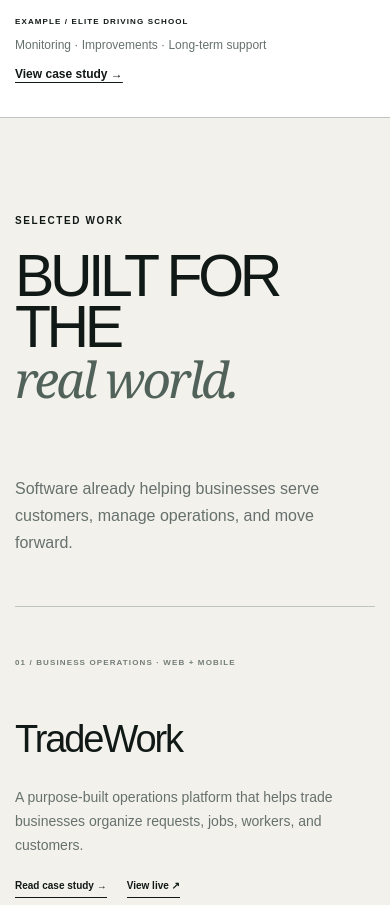
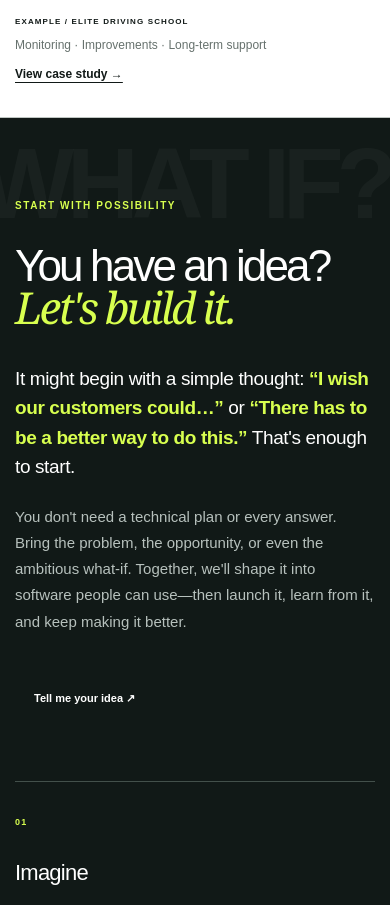
Before and after one commit to cespejo1/espejosoftware, a Next.js app: page / in a window 390 px wide. Shown: the part 2581-3486 px from the top of the page. Built offline with nearby package versions, Linux system fonts and the light colour scheme.

Commit message:
Add idea-to-product story

```diff
--- a/app/page.tsx
+++ b/app/page.tsx
@@ -93,6 +93,23 @@ export default function Home() {
         </article>)}
       </div></section>
 
+      <section className="idea-story"><div className="shell idea-story-inner">
+        <div className="idea-story-heading">
+          <p className="eyebrow">Start with possibility</p>
+          <h2>You have an idea?<br /><em>Let&apos;s build it.</em></h2>
+        </div>
+        <div className="idea-story-copy">
+          <p className="idea-story-lede">It might begin with a simple thought: <strong>“I wish our customers could…”</strong> or <strong>“There has to be a better way to do this.”</strong> That&apos;s enough to start.</p>
+          <p>You don&apos;t need a technical plan or every answer. Bring the problem, the opportunity, or even the ambitious what-if. Together, we&apos;ll shape it into software people can use—then launch it, learn from it, and keep making it better.</p>
+          <a className="solid-button" href="#contact">Tell me your idea ↗</a>
+        </div>
+        <div className="idea-path" aria-label="How an idea becomes software">
+          <article><span>01</span><h3>Imagine</h3><p>Picture what could be easier, faster, or entirely new for your business and customers.</p></article>
+          <article><span>02</span><h3>Shape</h3><p>We turn the vision into a focused plan, prioritizing what creates the most value first.</p></article>
+          <article><span>03</span><h3>Build</h3><p>Your idea becomes a thoughtful, dependable product ready to grow in the real world.</p></article>
+        </div>
+      </div></section>
+
       <section className="work shell" id="work">
         <div className="section-title"><div><p className="eyebrow">Selected work</p><h2>Built for the<br /><em>real world.</em></h2></div><p>Software already helping businesses serve customers, manage operations, and move forward.</p></div>
         <div className="project-list">
--- a/app/service-cards.css
+++ b/app/service-cards.css
@@ -37,7 +37,7 @@
 }
 
 .service-card:nth-child(2) .service-visual img {
-  object-position: center;
+  object-position: top center;
 }
 
 .service-example:hover .service-visual img {
@@ -72,6 +72,127 @@
   text-underline-offset: 4px;
 }
 
+.idea-story {
+  overflow: hidden;
+  background: var(--ink);
+  color: white;
+}
+
+.idea-story-inner {
+  position: relative;
+  display: grid;
+  grid-template-columns: 0.82fr 1.18fr;
+  gap: 90px;
+  padding-top: 110px;
+  padding-bottom: 105px;
+}
+
+.idea-story-inner::after {
+  position: absolute;
+  top: 42px;
+  right: -38px;
+  content: 'WHAT IF?';
+  color: rgba(255, 255, 255, 0.035);
+  font-size: clamp(100px, 15vw, 220px);
+  font-weight: 900;
+  letter-spacing: -0.075em;
+  line-height: 0.8;
+  pointer-events: none;
+  white-space: nowrap;
+}
+
+.idea-story-heading,
+.idea-story-copy,
+.idea-path {
+  position: relative;
+  z-index: 1;
+}
+
+.idea-story .eyebrow {
+  color: var(--acid);
+}
+
+.idea-story h2 {
+  margin: 44px 0 0;
+  font-size: clamp(44px, 5.3vw, 78px);
+  line-height: 0.94;
+  letter-spacing: -0.065em;
+}
+
+.idea-story h2 em {
+  color: var(--acid);
+  font-family: Georgia, serif;
+  font-weight: 400;
+}
+
+.idea-story-copy {
+  max-width: 650px;
+  padding-top: 40px;
+}
+
+.idea-story-copy p {
+  margin: 0 0 22px;
+  color: #b7c1bd;
+  font-size: 15px;
+  line-height: 1.75;
+}
+
+.idea-story-copy .idea-story-lede {
+  color: white;
+  font-size: 21px;
+  line-height: 1.55;
+  letter-spacing: -0.02em;
+}
+
+.idea-story-lede strong {
+  color: var(--acid);
+  font-weight: 700;
+}
+
+.idea-story-copy .solid-button {
+  display: inline-flex;
+  margin-top: 18px;
+}
+
+.idea-path {
+  grid-column: 1 / -1;
+  display: grid;
+  grid-template-columns: repeat(3, 1fr);
+  margin-top: 25px;
+  border-top: 1px solid #43504b;
+}
+
+.idea-path article {
+  min-height: 210px;
+  padding: 28px 38px 0 0;
+}
+
+.idea-path article + article {
+  border-left: 1px solid #43504b;
+  padding-left: 38px;
+}
+
+.idea-path span {
+  color: var(--acid);
+  font-size: 9px;
+  font-weight: 900;
+  letter-spacing: 0.14em;
+}
+
+.idea-path h3 {
+  margin: 44px 0 12px;
+  font-size: 22px;
+  letter-spacing: -0.035em;
+}
+
+.idea-path p {
+  max-width: 330px;
+  margin: 0;
+  color: #aab6b1;
+  font-size: 13px;
+  line-height: 1.65;
+}
+
 @media (max-width: 900px) and (min-width: 651px) {
   .service-grid .service-card {
     min-height: 500px;
@@ -79,6 +200,10 @@
 
   .service-visual {
     height: 150px;
+  }
+
+  .idea-story-inner {
+    gap: 55px;
   }
 }
 
@@ -100,4 +225,49 @@
   .service-visual {
     height: min(58vw, 285px);
   }
+
+  .idea-story-inner {
+    grid-template-columns: 1fr;
+    gap: 35px;
+    padding-top: 80px;
+    padding-bottom: 75px;
+  }
+
+  .idea-story-inner::after {
+    top: 25px;
+    right: -15px;
+  }
+
+  .idea-story h2 {
+    margin-top: 32px;
+  }
+
+  .idea-story-copy {
+    padding-top: 0;
+  }
+
+  .idea-story-copy .idea-story-lede {
+    font-size: 19px;
+  }
+
+  .idea-path {
+    grid-column: auto;
+    grid-template-columns: 1fr;
+    margin-top: 25px;
+  }
+
+  .idea-path article {
+    min-height: 0;
+    padding: 26px 0 30px;
+  }
+
+  .idea-path article + article {
+    border-top: 1px solid #43504b;
+    border-left: 0;
+    padding-left: 0;
+  }
+
+  .idea-path h3 {
+    margin-top: 24px;
+  }
 }
```
